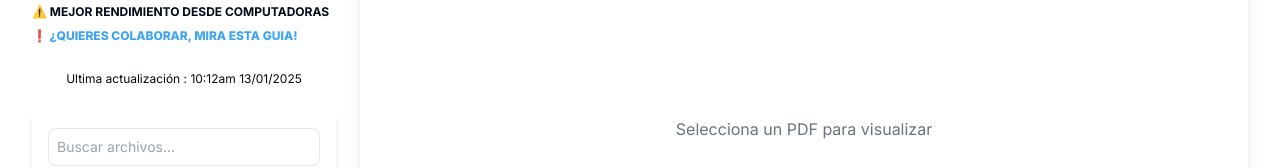
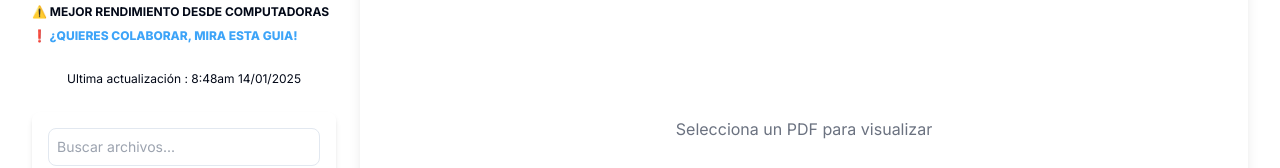
Before and after one commit to lilar-e/AlejandriAR, a Next.js app: page / in a window 1280 px wide. Shown: the part 322-490 px from the top of the page. Built offline with nearby package versions, Linux system fonts and the light colour scheme.

Commit message:
Actualización

```diff
--- a/app/page.tsx
+++ b/app/page.tsx
@@ -187,7 +187,7 @@ export default function Home() {
   useEffect(() => {
     const timer = setTimeout(() => {
       setIsLoading(false)
-    }, 2000) // 3 seconds minimum loading time
+    }, 800) // 3 seconds minimum loading time
 
     return () => clearTimeout(timer)
   }, [])
@@ -211,7 +211,7 @@ export default function Home() {
               <br /><a href="https://drive.google.com/file/d/1K8IQtpAnl_ph_LGur1QSqXRpgPRHM5ZD/view?usp=drive_link" target="_blank" rel="noopener noreferrer" className='uppercase linkAyuda'>❗ ¿Quieres colaborar, mira esta guia!</a></strong>
               <br />
               <br />
-              <p className='ultimaActualizacion'> Ultima actualización : 10:12am 13/01/2025</p>
+              <p className='ultimaActualizacion'> Ultima actualización : 8:48am 14/01/2025</p>
               <br />
               <PDFList pdfFiles={pdfFiles} />
             </div>
```
